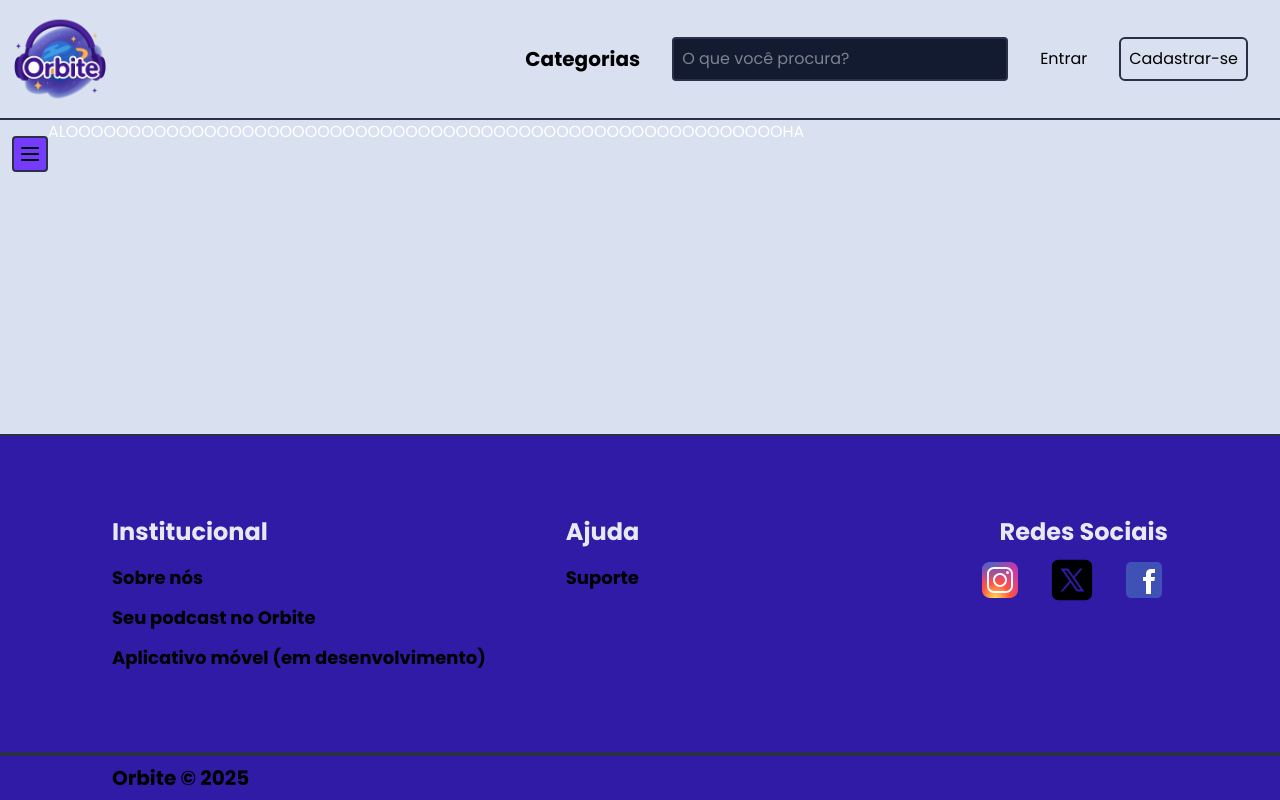
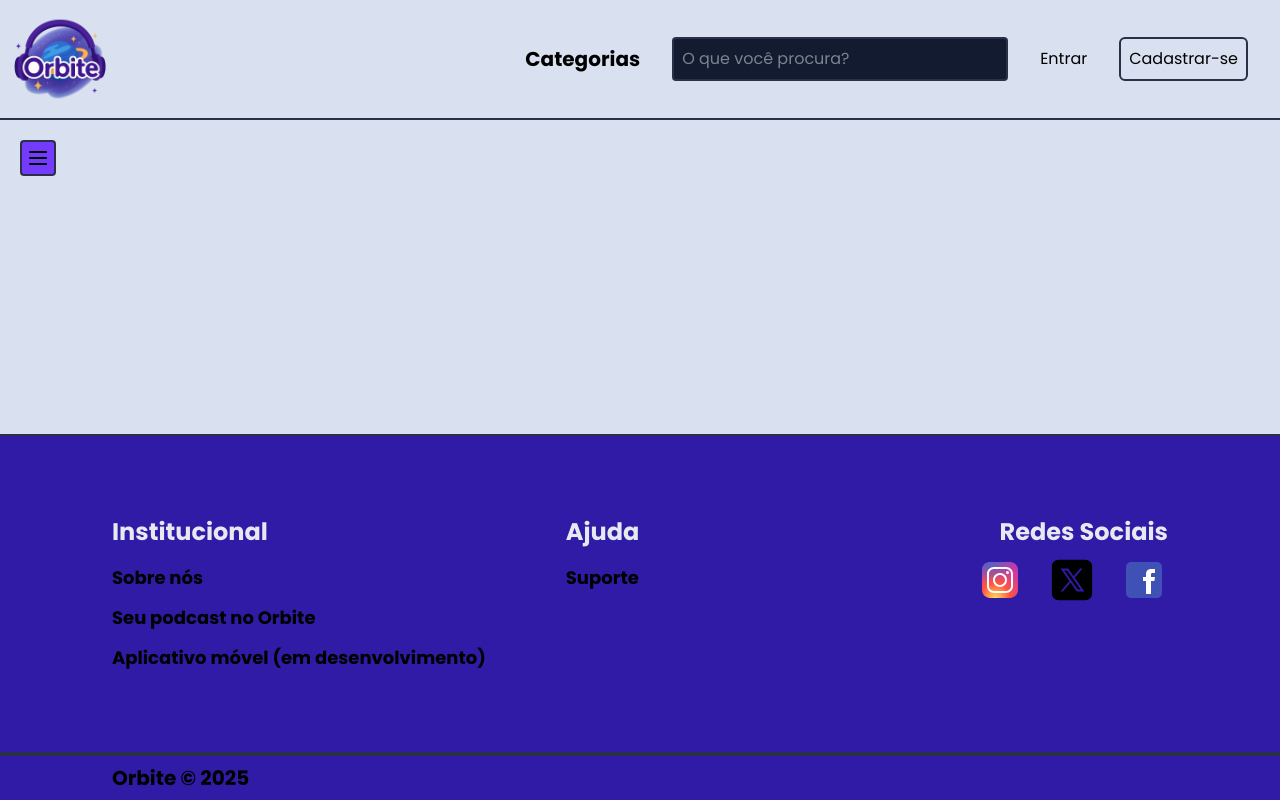
Before and after one commit to GabrielEnzoVidaldeAlmeida/orbite_next, a Next.js app: page / in a window 1280 px wide. Built offline with nearby package versions, Linux system fonts and the light colour scheme.

Commit message:
adicionando container principal

```diff
--- a/src/app/(main)/layout.tsx
+++ b/src/app/(main)/layout.tsx
@@ -3,6 +3,7 @@ import "../globals.css";
 import { NavBar } from "@/components/NavBar";
 import Footer from "@/components/Footer";
 import MenuLateral from "@/components/MenuLateral";
+import MainContainer from "@/layout/MainContainer";
 
 export const metadata: Metadata = {
   title: "Orbite",
@@ -26,7 +27,9 @@ export default function RootLayout({
         </header>
         <div className="relative w-full flex flex-1">
           <MenuLateral />
-          <main className="relative z-0">{children}</main>
+          <MainContainer>
+            <main className="relative z-0">{children}</main>
+          </MainContainer>
         </div>
 
         <Footer />
--- a/src/app/(main)/page.tsx
+++ b/src/app/(main)/page.tsx
@@ -1,9 +1,7 @@
 export default function HomePage() {
   return (
     <div className="items-center">
-      <main className="text-white">
-        ALOOOOOOOOOOOOOOOOOOOOOOOOOOOOOOOOOOOOOOOOOOOOOOOOOOOOOOOOOHA
-      </main>
+      <main className="text-white"></main>
     </div>
   );
 }
--- a/src/components/MenuLateral/index.tsx
+++ b/src/components/MenuLateral/index.tsx
@@ -19,13 +19,14 @@ export default function MenuLateral() {
 
   return (
     <div>
-      {!showMenu && (
-        <BtnLateral
-          onClick={() => setShowMenu((prev) => !prev)}
-          icon={Menu}
-          className="mt-4 ml-3"
-        />
-      )}
+      <BtnLateral
+        onClick={() => setShowMenu((prev) => !prev)}
+        icon={Menu}
+        className={clsx(
+          "mt-5 ml-5 transition-opacity duration-300",
+          showMenu ? "opacity-0 pointer-events-none" : "opacity-100"
+        )}
+      />
 
       {showMenu && (
         <>
@@ -35,7 +36,7 @@ export default function MenuLateral() {
             ref={menuRef}
             className={clsx(
               "dark:bg-orbite-bg-lateral-dark bg-orbite-bg-lateral-light dark:border-orbite-bd-dark",
-              "absolute z-10 top-0 min-h-200 w-60",
+              "absolute z-10 top-0 min-h-200 h-full w-60",
               "sm:w-90 md:w-100"
             )}
           >
--- /dev/null
+++ b/src/layout/MainContainer/index.tsx
@@ -0,0 +1,11 @@
+type MainContainerProps = {
+  children: React.ReactNode;
+};
+
+export default function MainContainer({ children }: MainContainerProps) {
+  return (
+    <div className="flex flex-col flex-1 pt-20 px-30 max-w-480 mx-0">
+      {children}
+    </div>
+  );
+}
```
